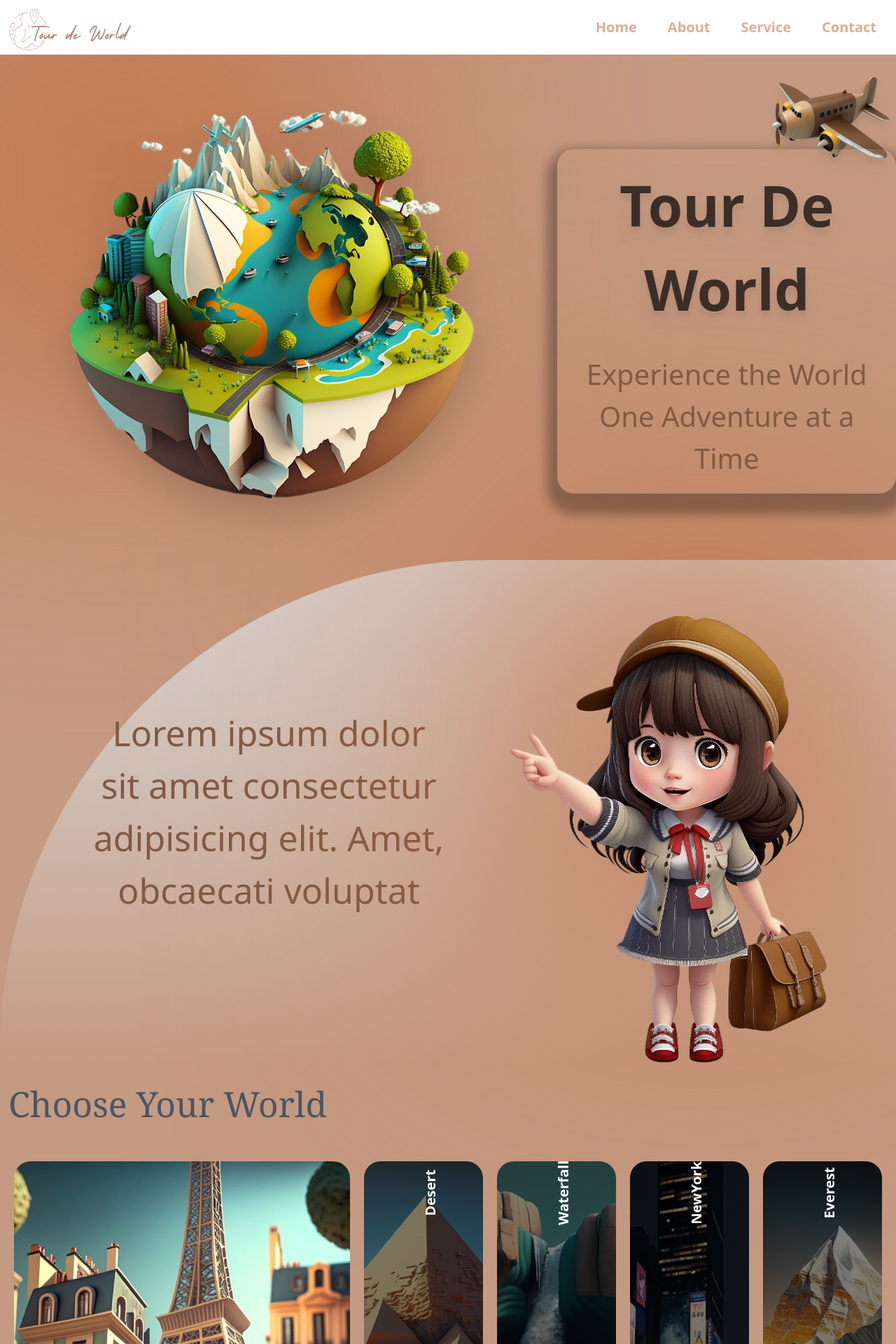
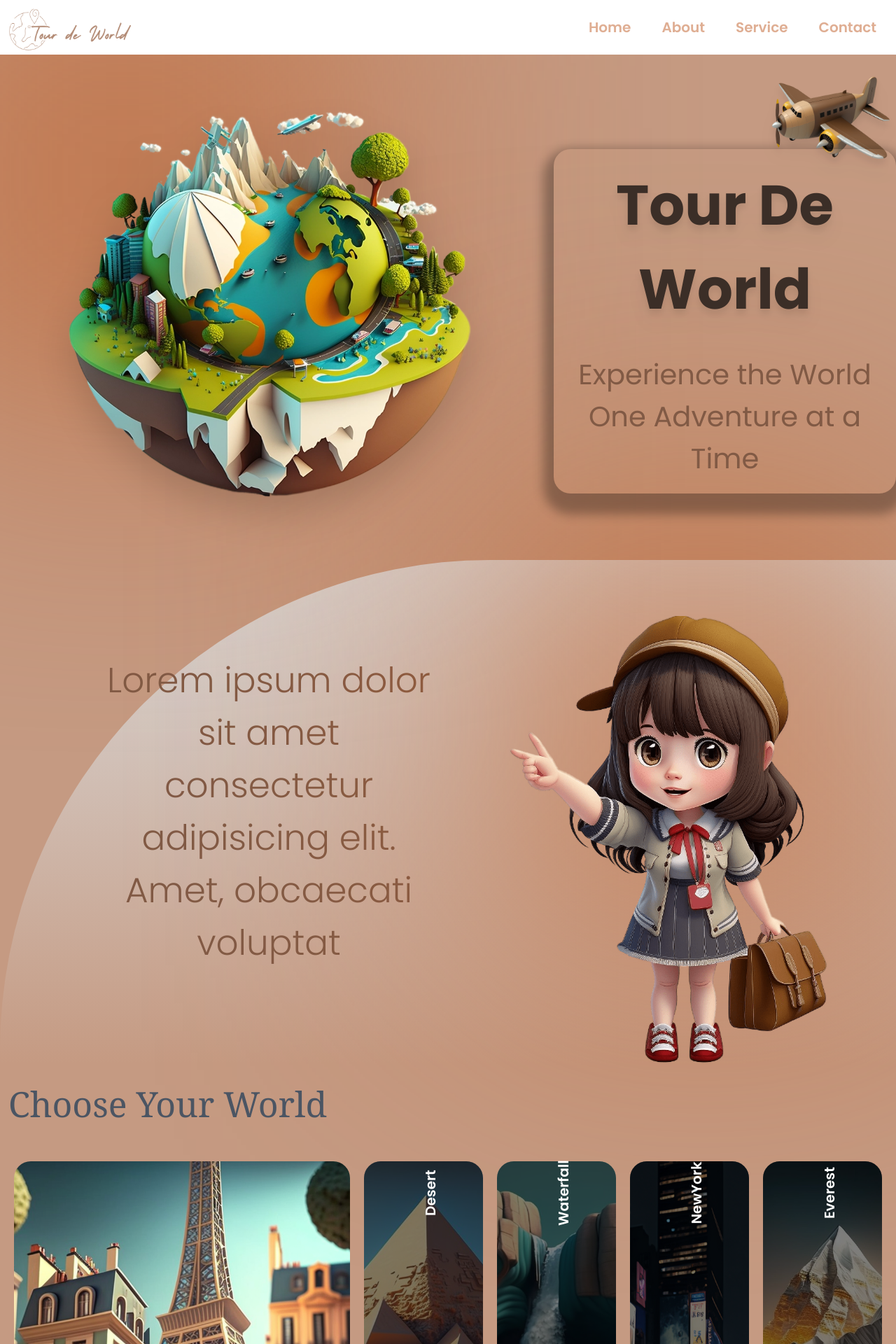
Before and after one commit to Gabbynts/tour-de-world, a Next.js app: page / in a window 1280 px wide. Shown: the top 1920 px of the page at 70% size. Built offline with nearby package versions, Linux system fonts and the light colour scheme.

Commit message:
feat: font Poppins

```diff
--- a/src/components/layout/Header.tsx
+++ b/src/components/layout/Header.tsx
@@ -4,9 +4,9 @@ import {FaTimes} from 'react-icons/fa'
 import {GiHamburgerMenu} from 'react-icons/gi'
 
 const navLinks = [
-    {section:'/', label: 'Home'},
-    {section:'/', label: 'About'},
-    {section:'/', label: 'Service'},
+    {section:'#hero', label: 'Home'},
+    {section:'#about', label: 'About'},
+    {section:'#service', label: 'Service'},
     {section:'/', label: 'Contact'}
 ]
 
--- a/src/sections/About.tsx
+++ b/src/sections/About.tsx
@@ -5,13 +5,13 @@ import React from 'react';
 function About() {
   return (
     <section
-      id=''
-      className=' flex bg-gradient-to-b from-[#D9D9D9] to-[#c59a82] rounded-tl-[700px] z-10 items-center w-full'
+      id='about'
+      className=' flex flex-col md:flex-row bg-gradient-to-b from-[#D9D9D9] to-[#c59a82] rounded-tl-[700px] z-10 items-center w-full'
     >
       <div className='hidden sm:block gradient-02 z-0 overflow-hidden right-0 -bottom-[500px]' />
-      <Text colorVariant='secondary' className='w-1/2 pl-32 font-light text-center'>Lorem ipsum dolor sit amet consectetur adipisicing elit. Amet, obcaecati voluptat</Text>
+      <Text colorVariant='secondary' className='w-1/2 pl-32 font-light text-center hidden md:block'>Lorem ipsum dolor sit amet consectetur adipisicing elit. Amet, obcaecati voluptat</Text>
 
-      <div className='relative pt-20 flex w-1/2'>
+      <div className='relative pt-20 flex md:w-1/2 '>
         <Image
           src='/images/character-1.png'
           alt='character'
--- a/src/sections/Hero.tsx
+++ b/src/sections/Hero.tsx
@@ -7,7 +7,7 @@ import Text from '@/components/Text';
 
 function Hero() {
   return (
-    <section>
+    <section id='hero'>
       <motion.div
         variants={staggerContainer}
         initial='hidden'
--- a/src/sections/Service.tsx
+++ b/src/sections/Service.tsx
@@ -9,7 +9,7 @@ function Service() {
   const [active, setActive] = useState('1');
 
   return (
-    <section className='pt-7 min-h-screen mx-auto flex flex-col justify-center'>
+    <section id='service' className='pt-7 min-h-screen mx-auto flex flex-col justify-center'>
         <motion.div
         variants={staggerContainer}
         initial="hidden"
--- a/src/styles/globals.css
+++ b/src/styles/globals.css
@@ -1,7 +1,12 @@
+@import url('https://fonts.googleapis.com/css2?family=Poppins:wght@300;400;500;600;700&display=swap');
+
 @tailwind base;
 @tailwind components;
 @tailwind utilities;
 
+body{
+  font-family: 'Poppins', sans-serif;
+}
 .gradient-02 {
   position: absolute;
   width: 550px;
```
